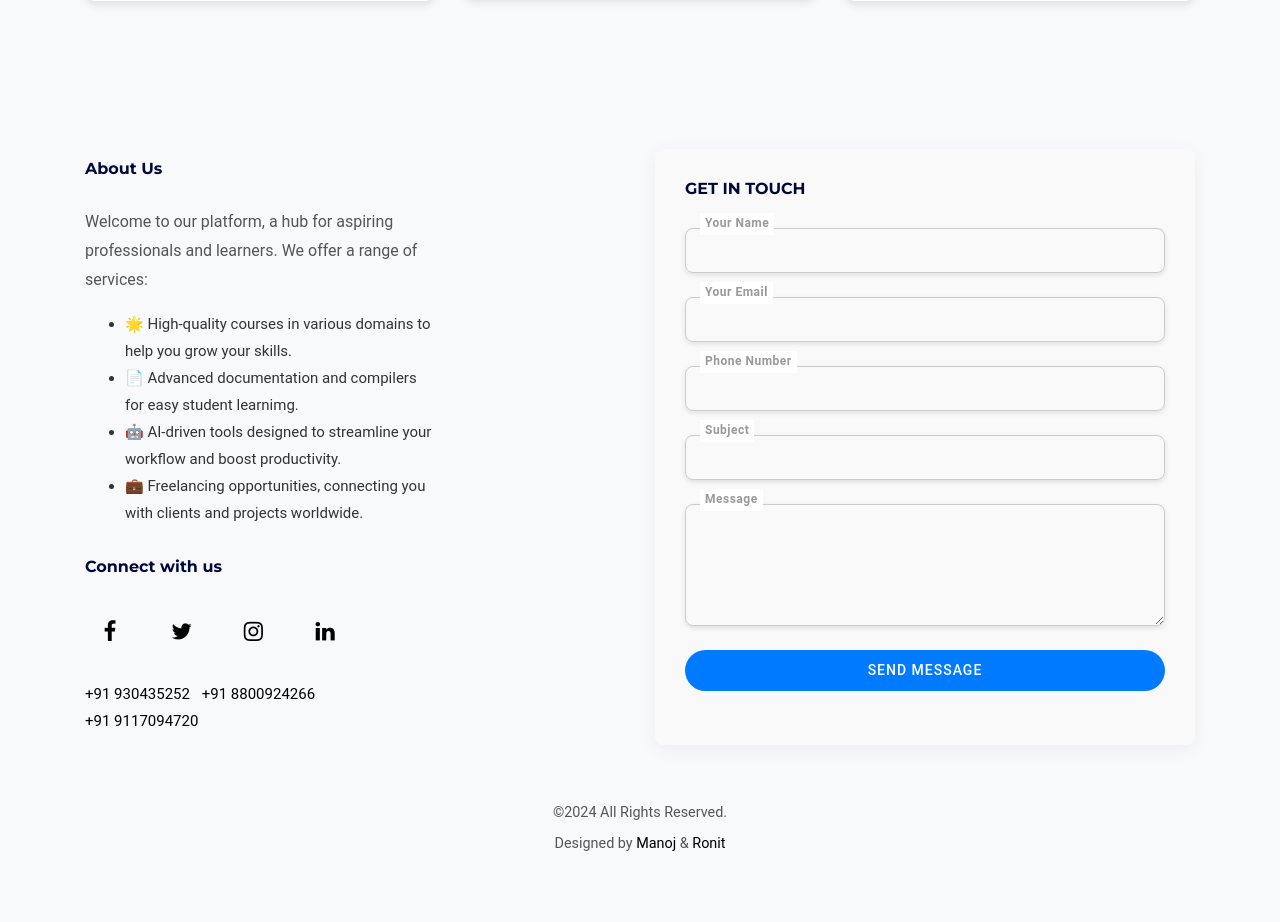
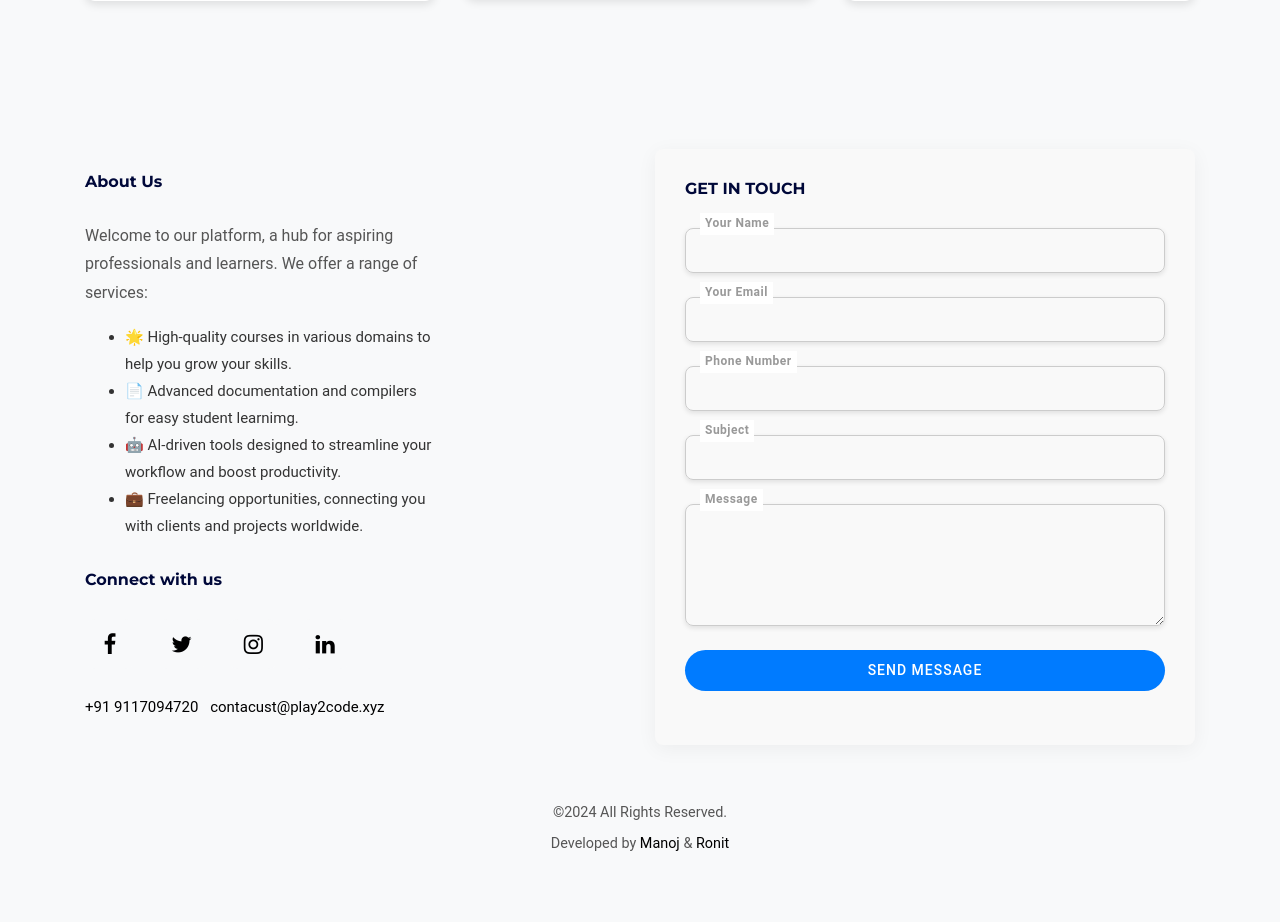
Before and after one commit to manojsingh7838/play2codegit, a Django app: page / in a window 1280 px wide. Shown: the part 4904-5826 px from the top of the page. Run offline with Django 5.2, Linux system fonts and the light colour scheme; some libraries are stand-ins or nearby versions; some web fonts are replaced.

Commit message:
Update home.html

```diff
--- a/play2code/home/templates/home.html
+++ b/play2code/home/templates/home.html
@@ -1209,7 +1209,7 @@
                           <h3 class="blog-title"><a href="#">We have Best Courses</a></h3>
                           <span class="blog-date">April 25, 2019</span>
                           <p class="blog-excerpt">Your team offers high-quality courses through the website. These courses are taught by your experienced team members, providing valuable education and support to learners.</p>
-                          <p class="blog-more"><a href="ai">Continue </a></p>
+                          <p class="blog-more"><a href="course">Continue</a></p>
                       </div>
                   </div>
               </div>
@@ -1261,9 +1261,8 @@
               <li class="list-inline-item"><a href="https://www.instagram.com/play2code/" target="_blank"><span class="icon-instagram"></span></a></li>
               <li class="list-inline-item"><a href="#" target="_blank"><span class="icon-linkedin"></span></a></li>
             </ul>
-             <li class="list-inline-item"><a href="#" target="_blank"><span>+91 930435252</span></a></li>
-            <li class="list-inline-item"><a href="#" target="_blank"><span>+91 8800924266</span></a></li>
             <li class="list-inline-item"><a href="#" target="_blank"><span>+91 9117094720</span></a></li>
+            <li class="list-inline-item"><a href="#" target="_blank"><span>contacust@play2code.xyz</span></a></li>
           </div>
         </div>
 
@@ -1307,7 +1306,7 @@
 <footer class="footer">
   <div class="container">
     <p>&copy;<script>document.write(new Date().getFullYear());</script> All Rights Reserved.</p>
-    <p>Designed by <a href="https://github.com/manojsingh7838" target="_blank">Manoj</a> &
+    <p>Developed by <a href="https://github.com/manojsingh7838" target="_blank">Manoj</a> &
        <a href="https://github.com/RonitSharma705" target="_blank">Ronit</a></p>
   </div>
 </footer>
```
